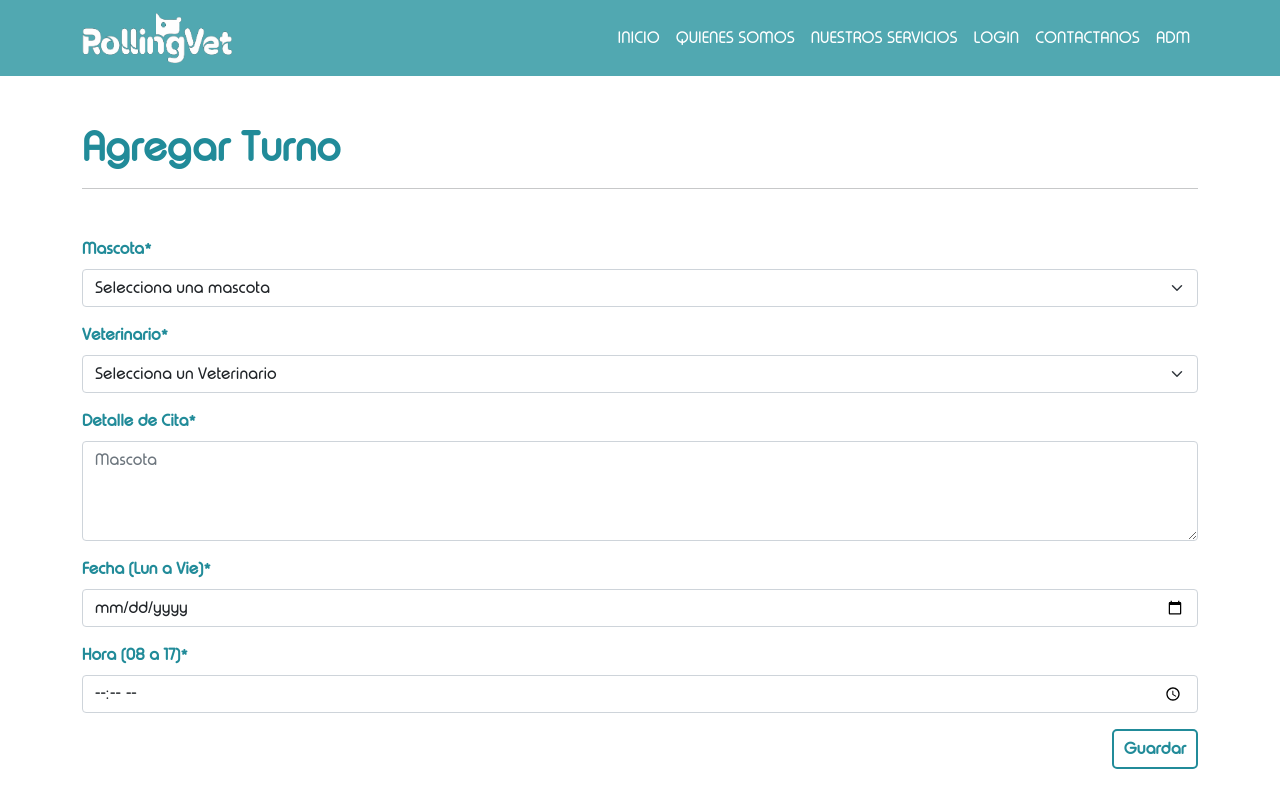
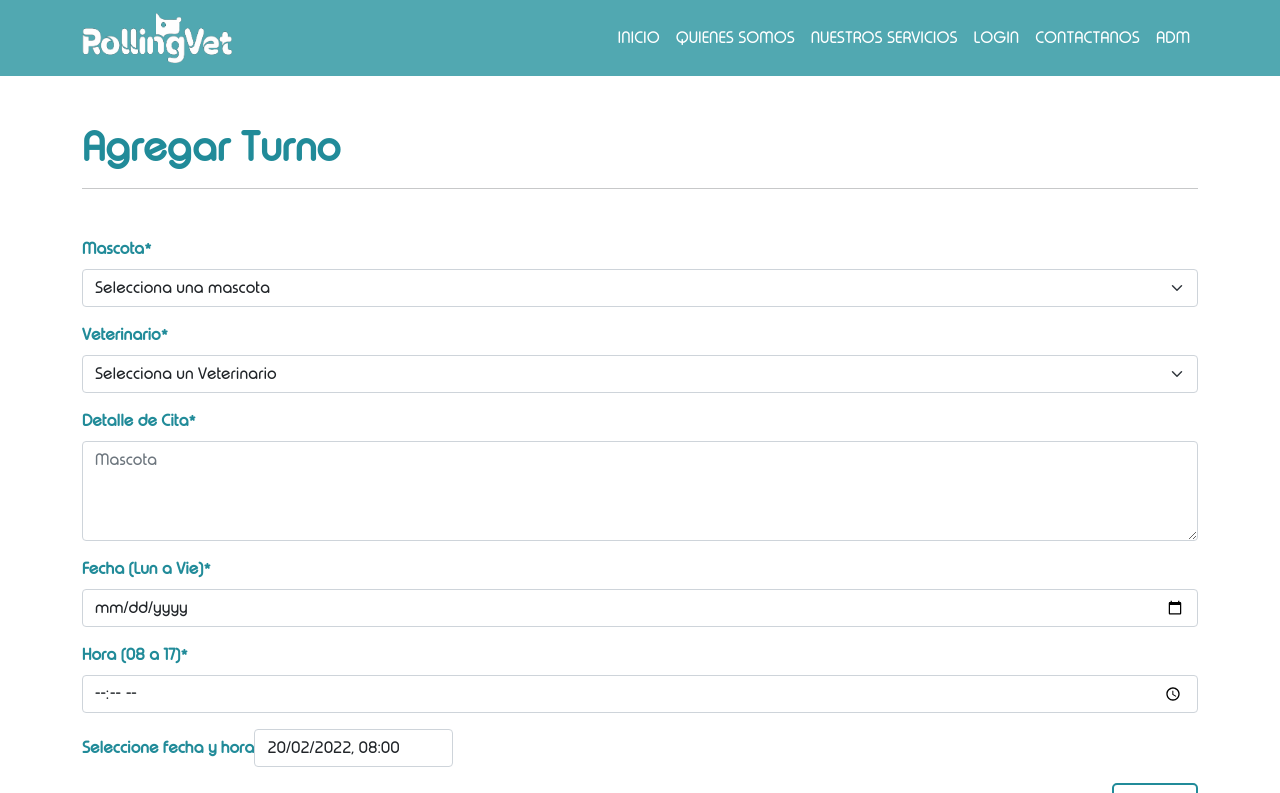
Before and after one commit to alanchibilisco/RollingVetProjectFE, a React (Create React App) app: page /Adm/turnos/crear in a window 1280 px wide. Shown: the top 793 px of the page. Built offline with nearby package versions, Linux system fonts and the light colour scheme; data requests are answered from the project's data file.

Commit message:
se comenzo la modificacion del crud

```diff
--- a/package.json
+++ b/package.json
@@ -12,11 +12,13 @@
     "@testing-library/react": "^12.1.2",
     "@testing-library/user-event": "^13.5.0",
     "bootstrap": "^5.1.3",
+    "date-fns": "^2.28.0",
     "formik": "^2.2.9",
     "ipify2": "^1.1.2",
     "json-server": "^0.17.0",
     "react": "^17.0.2",
     "react-bootstrap": "^2.1.1",
+    "react-datepicker": "^4.6.0",
     "react-dom": "^17.0.2",
     "react-router-dom": "^6.2.1",
     "react-scripts": "5.0.0",
--- a/src/components/cruds/CrearTurno.jsx
+++ b/src/components/cruds/CrearTurno.jsx
@@ -1,28 +1,55 @@
 import React, { useState } from "react";
 import { Container, Form } from "react-bootstrap";
-import { useNavigate} from "react-router-dom";
+import { useNavigate } from "react-router-dom";
 import Swal from "sweetalert2";
 import Footer from "../Footer";
 import NavBar from "../NavBar";
-import {validateTextoEsp, validateFecha, validateHora} from "../Validaciones";
+import { validateTextoEsp, validateFecha, validateHora } from "../Validaciones";
+//datepickery
+import DatePicker from "react-datepicker";
+import es from "date-fns/locale/es";
+import "react-datepicker/dist/react-datepicker.css";
+import { setHours, setMinutes } from "date-fns";
 
-const CrearTurno = ({pacientes, URLTurnos, getApiTurnos}) => {
-const [detalleCita, setDetalleCita]=useState('');
-const [veterinario, setVeterinario]=useState('');
-const [mascota, setMascota]=useState('');
-const [fecha, setFecha]=useState('');
-const [hora, setHora]=useState('');
+const CrearTurno = ({ pacientes, URLTurnos, getApiTurnos }) => {
+  const [detalleCita, setDetalleCita] = useState("");
+  const [veterinario, setVeterinario] = useState("");
+  const [mascota, setMascota] = useState("");
+  const [fecha, setFecha] = useState("");
+  const [hora, setHora] = useState("");
+  //manejo de FH
+  const [turno, setTurno] = useState('');
+  const [startDate, setStartDate] = useState(
+    setHours(setMinutes(new Date(), 0), 8)
+  );
+  //fin FH
 
-const navigate=useNavigate();
+  const navigate = useNavigate();
 
-const handleSubmit=(e)=>{
+  const handleDate=(date)=>{
+    setStartDate(date);
+    console.log(date.toLocaleString());
+    setTurno(date.toLocaleString());
+  }
+
+  const handleSubmit = (e) => {
     e.preventDefault();
-  if(!validateTextoEsp(detalleCita)||!validateTextoEsp(veterinario)||!validateTextoEsp(mascota)||!validateFecha(fecha)||!validateHora(hora)){
+    if (
+      !validateTextoEsp(detalleCita) ||
+      !validateTextoEsp(veterinario) ||
+      !validateTextoEsp(mascota) ||
+      !validateFecha(fecha) ||
+      !validateHora(hora)
+    ) {
       Swal.fire("Ops!", "Algunos de los campos es incorrectos", "Error");
       return;
-  }else{
-    const newTurno={
-      detalleCita, veterinario, mascota, fecha, hora
+    } else {
+      const newTurno = {
+        detalleCita,
+        veterinario,
+        mascota,
+        fecha,
+        hora,
       };
 
       Swal.fire({
@@ -51,9 +78,8 @@ const handleSubmit=(e)=>{
           }
         }
       });
-
     }
-}
+  };
 
   return (
     <div>
@@ -64,17 +90,28 @@ const handleSubmit=(e)=>{
         <Form className="my-5" onSubmit={handleSubmit}>
           <Form.Group className="mb-3" controlId="formBasicMascota">
             <Form.Label className="font-celeste-crud">Mascota*</Form.Label>
-            <Form.Select onChange={({target})=>{setMascota(target.value.trimStart())}}>
+            <Form.Select
+              onChange={({ target }) => {
+                setMascota(target.value.trimStart());
+              }}
+            >
               <option value="">Selecciona una mascota</option>
-              {pacientes.map((paciente)=>(
-                  <option value={`${paciente.nombreMascota} - ${paciente.nombreDueño} ${paciente.apellidoDueño}`} key={paciente.id}>{`${paciente.nombreMascota} - ${paciente.nombreDueño} ${paciente.apellidoDueño}`}</option>
+              {pacientes.map((paciente) => (
+                <option
+                  value={`${paciente.nombreMascota} - ${paciente.nombreDueño} ${paciente.apellidoDueño}`}
+                  key={paciente.id}
+                >{`${paciente.nombreMascota} - ${paciente.nombreDueño} ${paciente.apellidoDueño}`}</option>
               ))}
             </Form.Select>
           </Form.Group>
 
           <Form.Group className="mb-3" controlId="formBasicVet">
             <Form.Label className="font-celeste-crud">Veterinario*</Form.Label>
-            <Form.Select onChange={({target})=>{setVeterinario(target.value.trimStart())}}>
+            <Form.Select
+              onChange={({ target }) => {
+                setVeterinario(target.value.trimStart());
+              }}
+            >
               <option value="">Selecciona un Veterinario</option>
               <option value="Addle Romina">Dra. Addle Romina A.</option>
               <option value="Fernandez Sara">Dra. Fernandez Sara V.</option>
@@ -85,30 +122,72 @@ const handleSubmit=(e)=>{
           </Form.Group>
 
           <Form.Group className="mb-3" controlId="formBasicDetalle">
-            <Form.Label className="font-celeste-crud">Detalle de Cita*</Form.Label>
+            <Form.Label className="font-celeste-crud">
+              Detalle de Cita*
+            </Form.Label>
             <Form.Control
               as="textarea"
               type="text"
               placeholder="Mascota"
               style={{ height: "100px" }}
-              onChange={({target})=>{setDetalleCita(target.value.trimStart())}}
+              onChange={({ target }) => {
+                setDetalleCita(target.value.trimStart());
+              }}
             ></Form.Control>
           </Form.Group>
 
           <Form.Group className="mb-3" controlId="formBasicFecha">
-            <Form.Label className="font-celeste-crud">Fecha (Lun a Vie)*</Form.Label>
-            <Form.Control type="date" placeholder="21/02/2022" onChange={({target})=>{setFecha(target.value.trimStart())}}></Form.Control>
+            <Form.Label className="font-celeste-crud">
+              Fecha (Lun a Vie)*
+            </Form.Label>
+            <Form.Control
+              type="date"
+              placeholder="21/02/2022"
+              onChange={({ target }) => {
+                setFecha(target.value.trimStart());
+              }}
+            ></Form.Control>
           </Form.Group>
 
           <Form.Group className="mb-3" controlId="formBasicHora">
-            <Form.Label className="font-celeste-crud">Hora (08 a 17)*</Form.Label>
-            <Form.Control type="time" placeholder="08:00" onChange={({target})=>{setHora(target.value.trimStart())}}></Form.Control>
+            <Form.Label className="font-celeste-crud">
+              Hora (08 a 17)*
+            </Form.Label>
+            <Form.Control
+              type="time"
+              placeholder="08:00"
+              onChange={({ target }) => {
+                setHora(target.value.trimStart());
+              }}
+            ></Form.Control>
           </Form.Group>
+                {/* copiado */}
+          <Form.Group>
+            <Form.Label className="font-celeste-crud">Seleccione fecha y hora</Form.Label>
+
+            <DatePicker
+              locale={es}
+              selected={startDate}
+              onChange={(date) =>{handleDate(date)}}
+              minDate={new Date()}
+              filterDate={(date) => date.getDay() !== 6 && date.getDay() !== 0}
+              showTimeSelect
+              filterTime={(date) =>
+                (date.getHours() >= 8 && date.getHours() <= 12)||(date.getHours() >= 14 && date.getHours() <= 18)
+              }
+              excludeTimes={[setHours(setMinutes(new Date(),30),12)]}
+              minTime={setHours(setMinutes(new Date(), 0), 8)}
+              maxTime={setHours(setMinutes(new Date(), 0), 18)}
+              dateFormat="Pp"
+              className="container-fluid form form-control mb-3"
+            ></DatePicker>
+
+          </Form.Group>
+          {/* fin copiado */}
 
           <div className="text-end">
             <button className="btn-celeste-crud">Guardar</button>
           </div>
-
         </Form>
       </Container>
       <Footer></Footer>
```
Also changed, not shown: 2 other files (tests, documents, lock files or other folders). Lines whose indentation alone changed are shown as unchanged.
